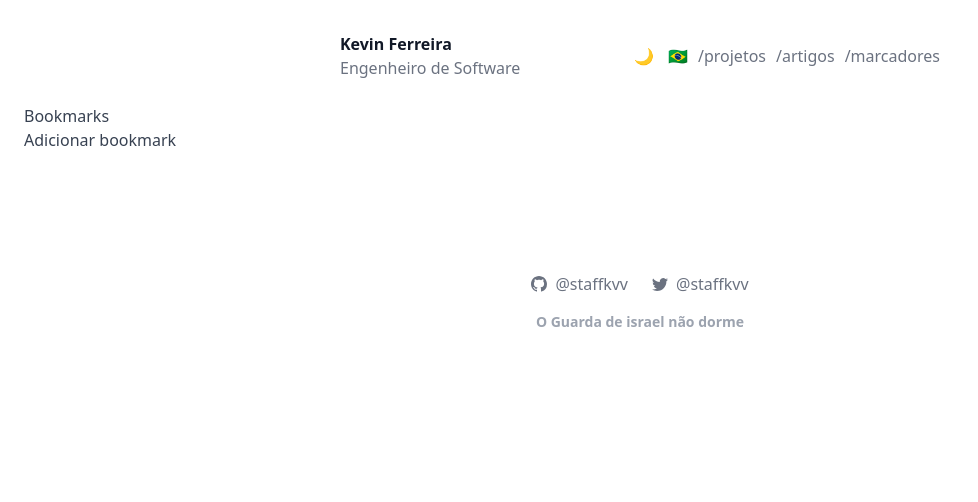
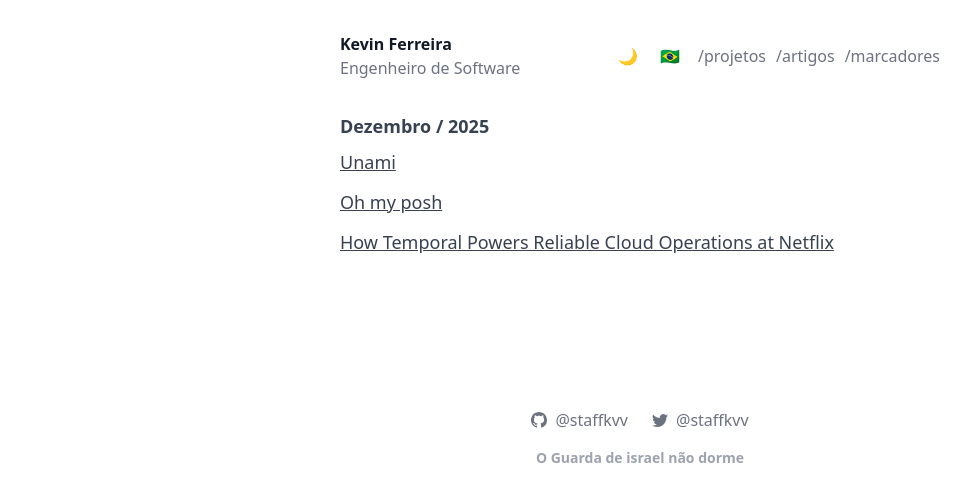
Before and after one commit to staffkv/homepage, a Next.js app: page /bookmarks in a window 1280 px wide. Shown: the top 502 px of the page, without its empty margins (0-978 px from the left). Built offline with nearby package versions, Linux system fonts and the light colour scheme.

Commit message:
feat: add language br and us

```diff
--- a/app/bookmarks/page.tsx
+++ b/app/bookmarks/page.tsx
@@ -1,54 +1,9 @@
-'use client'
-
-import { useState } from 'react'
+import { BookmarksContent } from "@/components/bookmarksContent";
 
 export default function Home() {
-  const [loading, setLoading] = useState(false)
-
-  async function addBookmark() {
-    try {
-      setLoading(true)
-
-      const response = await fetch('/api/bookmarks', {
-        method: 'POST',
-        headers: {
-          'Content-Type': 'application/json',
-        },
-        body: JSON.stringify({
-          title: 'Next.js Docs',
-          url: 'https://nextjs.org'
-        }),
-      })
-
-      // Pega o texto da resposta primeiro
-      const text = await response.text()
-      console.log('Resposta da API:', text)
-
-      if (!response.ok) {
-        // Se não for OK, mostra o HTML de erro
-        console.error('HTML de erro:', text)
-        throw new Error('Erro na API - veja o console')
-      }
-
-      // Tenta parsear como JSON
-      const data = JSON.parse(text)
-      alert('Bookmark adicionado com sucesso!')
-      console.log('Bookmark criado:', data.bookmark)
-    } catch (error) {
-      console.error('Erro:', error)
-      alert('Erro ao adicionar bookmark - veja o console')
-    } finally {
-      setLoading(false)
-    }
-  }
-
   return (
-    <main style={{ padding: 24 }}>
-      <h1>Bookmarks</h1>
-
-      <button onClick={addBookmark} disabled={loading}>
-        {loading ? 'Adicionando...' : 'Adicionar bookmark'}
-      </button>
-    </main>
+    <div>
+      <BookmarksContent />
+    </div>
   )
 }
--- a/app/layout.tsx
+++ b/app/layout.tsx
@@ -3,6 +3,7 @@ import { Karla } from "next/font/google";
 import "./globals.css";
 import { Header } from "@/components/header";
 import { ThemeProvider } from "@/providers/theme-providers";
+import { LanguageProvider } from "@/providers/language-provider";
 import { Footer } from "@/components/footer";
 import Script from "next/script";
 
@@ -33,9 +34,11 @@ export default function RootLayout({
          enableSystem
          disableTransitionOnChange
         >
-        <Script defer src="https://cloud.umami.is/script.js" data-website-id="3a6ca941-026a-45f8-a1b2-623f06b1c804"></Script>
-        <Header />
-        {children}
+        <LanguageProvider>
+          <Script defer src="https://cloud.umami.is/script.js" data-website-id="3a6ca941-026a-45f8-a1b2-623f06b1c804"></Script>
+          <Header />
+          {children}
+        </LanguageProvider>
         </ThemeProvider>
         <Footer />
       </body>
--- /dev/null
+++ b/components/bookmarksContent.tsx
@@ -0,0 +1,42 @@
+import { Bookmark, bookmarks } from "@/types/bookmarks"
+
+function formatMonth(dateStr: string) {
+  const d = new Date(dateStr)
+  const month = d.toLocaleString('pt-BR', { month: 'long' })
+  const year = d.getFullYear()
+  const monthCap = month.charAt(0).toUpperCase() + month.slice(1)
+  return `${monthCap} / ${year}`
+}
+
+export function BookmarksContent() {
+  const groups = bookmarks.reduce((acc: Record<string, Bookmark[]>, b) => {
+    const month = formatMonth(b.savedAt)
+    if (!acc[month]) acc[month] = []
+    acc[month].push(b)
+    return acc
+  }, {})
+
+  return (
+    <div className="w-full max-w-150 mx-auto py-8  px-4 sm:px-0 ">
+      {Object.entries(groups).map(([month, items]) => (
+        <section key={month} className="mb-6">
+          <h2 className="text-lg font-semibold mb-2">{month}</h2>
+          <ul className="space-y-3">
+            {items.map((it) => (
+              <li key={it.id} className="flex flex-col items-start">
+                <a
+                  href={it.url}
+                  className="text-lg font-medium underline"
+                  target="_blank"
+                  rel="noopener noreferrer"
+                >
+                  {it.title}
+                </a>
+              </li>
+            ))}
+          </ul>
+        </section>
+      ))}
+    </div>
+  )
+}
--- a/components/contentLinks.tsx
+++ b/components/contentLinks.tsx
@@ -1,7 +1,10 @@
 
+"use client"
 import Link from "next/link"
 import { Avatar } from "@radix-ui/react-avatar"
 import Image from "next/image"
+import { translations } from "@/translations/translations"
+import { useLanguage } from "@/providers/language-provider"
 
 interface SocialLinkProps {
   icon: React.ComponentType<React.SVGProps<SVGSVGElement>> | string
@@ -37,6 +40,9 @@ const socialLinks: SocialLinkProps[] = [
 ]
 
 export function ContentLinks() {
+  const { language } = useLanguage()
+  const t = translations[language]
+
   return (
     <div className="w-full max-w-150 mx-auto py-8  px-4 sm:px-0 ">
       <div className="flex flex-col items-center gap-6 sm:flex-row sm:items-start sm:gap-5">
@@ -44,10 +50,10 @@ export function ContentLinks() {
           <Image src="https://github.com/staffkv.png" alt="Kevin Ferreira" width={80} height={80} />
         </Avatar>
         <div className="mb-6">
-          <p className="text-[15px] m-0 text-(--text-color-secondary)">
-            Atuo como <strong className="font-semibold">Engenheiro de Software Sênior</strong> em um lugar tão <strong className="font-semibold">secreto</strong> que sou impedido de contar.{" "}
-            Interesso-me por <strong className="font-semibold">SaaS, open source, DevOps e Arquitetura de Software.</strong>.
-          </p>
+          <p
+            className="text-[15px] m-0 text-(--text-color-secondary)"
+            dangerouslySetInnerHTML={{ __html: t.about }}
+          />
         </div>
       </div>
       {socialLinks.map((link) => (
--- a/components/header.tsx
+++ b/components/header.tsx
@@ -1,12 +1,15 @@
+"use client"
 import { translations } from "@/translations/translations"
 import Link from "next/link"
 import { ThemeToggle } from "./theme-toggle"
+import { useLanguage } from "@/providers/language-provider"
 
 type Language = "pt" | "en"
 
 export function Header() {
-  const language: Language = "pt"
+  const { language, setLanguage } = useLanguage()
   const t = translations[language]
+  const toggleLanguage = () => setLanguage(language === "pt" ? "en" : "pt")
   return (
     <div className="max-w-150 flex flex-col md:flex-row items-center md:items-center mx-auto gap-8 pt-8 md:justify-between">
       <div className="text-center md:text-left">
@@ -17,8 +20,10 @@ export function Header() {
       </div>
       <div className="flex justify-between items-center md:ml-auto gap-2.5 text-(--text-color-secondary)">
         <ThemeToggle />
-        <button>🇧🇷</button>
-        {translations[language].nav.map((link) => (
+        <button onClick={toggleLanguage} aria-label="Alternar idioma" className="px-2">
+          {language === "pt" ? "🇧🇷" : "🇺🇸"}
+        </button>
+        {t.nav.map((link) => (
           <Link key={link.href} href={link.href}>{link.label}</Link>
         ))}
       </div>
--- /dev/null
+++ b/providers/language-provider.tsx
@@ -0,0 +1,41 @@
+"use client"
+import React, { createContext, useContext, useEffect, useState } from "react"
+
+type Language = "pt" | "en"
+
+type ContextType = {
+  language: Language
+  setLanguage: (l: Language) => void
+}
+
+const LanguageContext = createContext<ContextType>({
+  language: "pt",
+  setLanguage: () => {},
+})
+
+export function LanguageProvider({ children }: { children: React.ReactNode }) {
+  const [language, setLanguage] = useState<Language>("pt")
+
+  useEffect(() => {
+    try {
+      const stored = localStorage.getItem("language")
+      if (stored === "pt" || stored === "en") setLanguage(stored)
+    } catch (e) {}
+  }, [])
+
+  useEffect(() => {
+    try {
+      localStorage.setItem("language", language)
+    } catch (e) {}
+  }, [language])
+
+  return (
+    <LanguageContext.Provider value={{ language, setLanguage }}>
+      {children}
+    </LanguageContext.Provider>
+  )
+}
+
+export function useLanguage() {
+  return useContext(LanguageContext)
+}
--- a/translations/translations.tsx
+++ b/translations/translations.tsx
@@ -2,6 +2,7 @@ export const translations = {
   pt: {
     name: "Kevin Ferreira",
     title: "Engenheiro de Software",
+    about: "Atuo como <strong>Engenheiro de Software Sênior</strong> em um lugar tão <strong>secreto</strong> que sou impedido de contar. Interesso-me por <strong>SaaS, Open source, DevOps e Arquitetura de Software.</strong>",
     nav: [
       { label: "/projetos", href: "/projects" },
       { label: "/artigos", href: "/articles" },
@@ -11,6 +12,7 @@ export const translations = {
   en: {
     name: "Kevin Ferreira",
     title: "Software Engineer",
+    about: "I work as a <strong>Senior Software Engineer</strong> at a place so <strong>secret</strong> that I'm not allowed to talk about it. I'm interested in <strong>SaaS, Open source, DevOps and Software Architecture.</strong>",
     nav: [
       { label: "/projects", href: "/projects" },
       { label: "/articles", href: "/articles" },
--- /dev/null
+++ b/types/bookmarks.tsx
@@ -0,0 +1,12 @@
+export type Bookmark = {
+  id: string
+  title: string
+  url: string
+  savedAt: string // ISO date
+}
+
+export const bookmarks: Bookmark[] = [
+  { id: '1', title: 'Unami', url: 'https://umami.is/docs', savedAt: '2025-12-15' },
+  { id: '2', title: 'Oh my posh', url: 'https://ohmyposh.dev/docs/installation/linux', savedAt: '2025-12-02' },
+  { id: '3', title: 'How Temporal Powers Reliable Cloud Operations at Netflix', url: 'https://netflixtechblog.com/how-temporal-powers-reliable-cloud-operations-at-netflix-73c69ccb5953', savedAt: '2025-12-24' },
+]
```
Also changed, not shown: types/socialinks.tsx (added).
